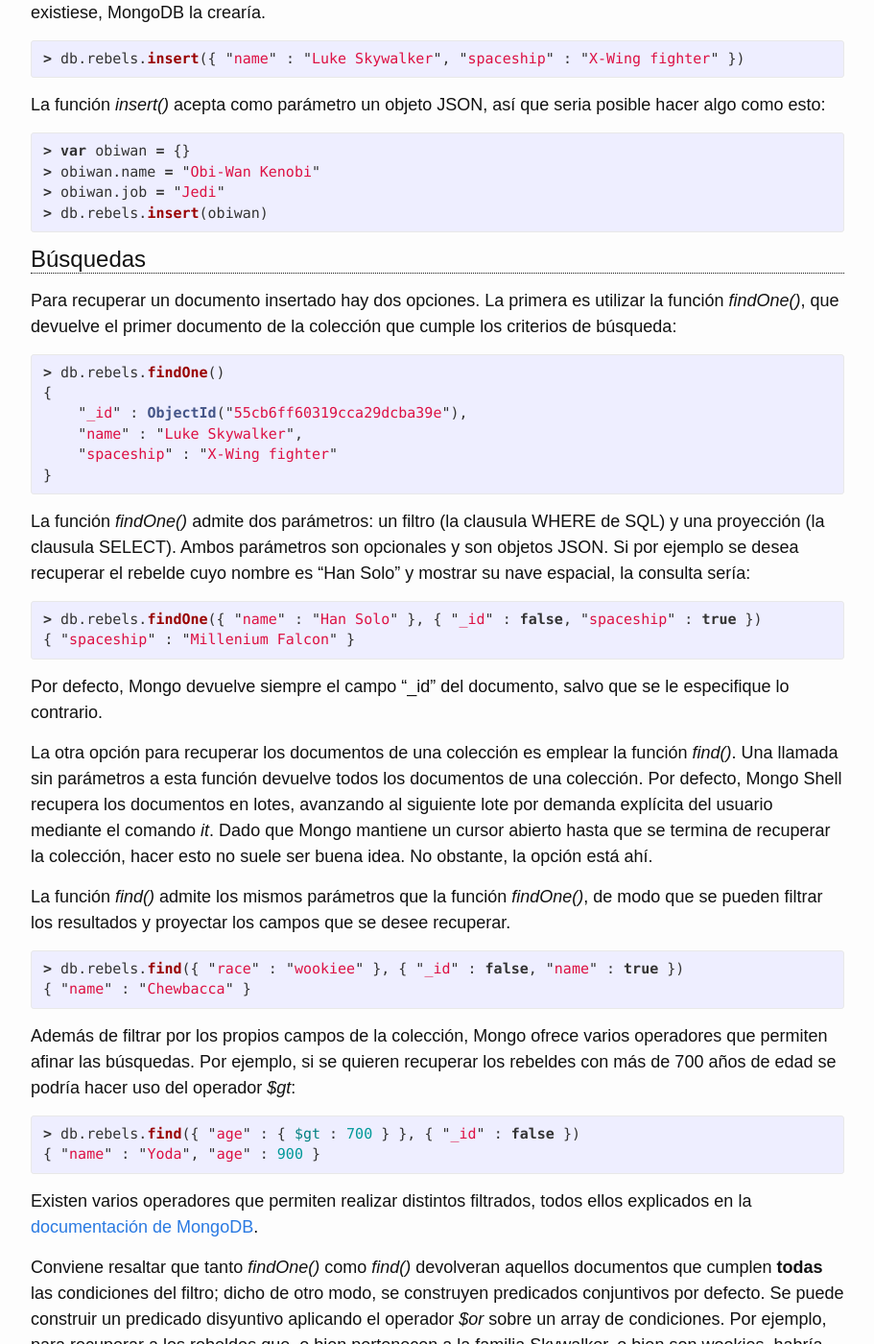
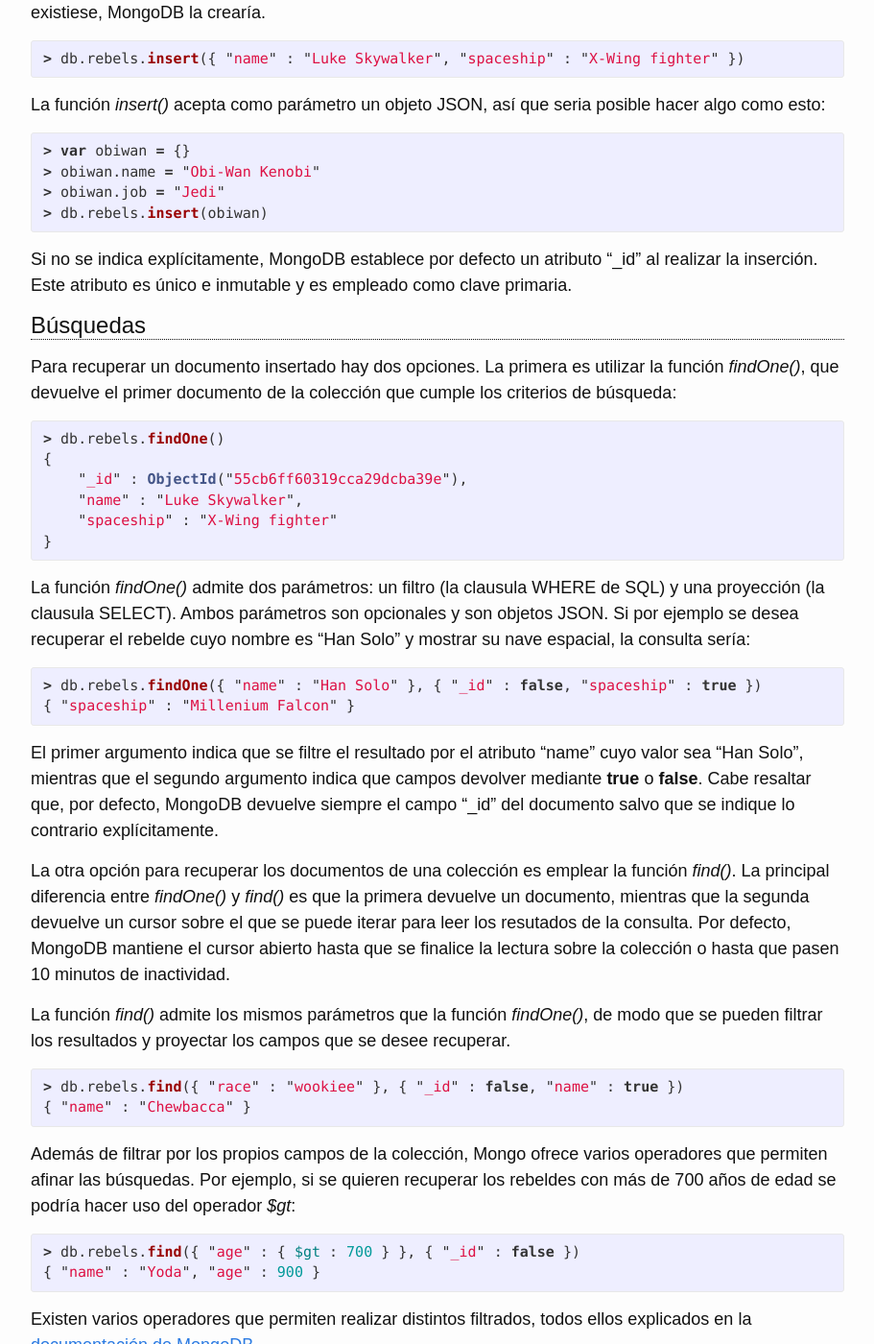
Before and after one commit to megalomono/megalomono.github.io, a Jekyll site: the page built from _posts/2015-08-12-mongodb-basic-commands.md, in a window 1280 px wide and 1400 px high, scrolled down 554 px. Shown: the whole window at 96% size, without its empty margins (38-949 px from the left). Built offline with Jekyll 4.4.1, drawn with Linux system fonts in a browser that asks for light colours; some of the changed text lies outside the part shown.

Commit message:
Corrección en post

```diff
--- a/_posts/2015-08-12-mongodb-basic-commands.md
+++ b/_posts/2015-08-12-mongodb-basic-commands.md
@@ -33,6 +33,9 @@
 > db.rebels.insert(obiwan)
 {% endhighlight %}
 
+Si no se indica explícitamente, MongoDB establece por defecto un atributo "_id" al realizar la inserción.
+Este atributo es único e inmutable y es empleado como clave primaria.
+
 ###Búsquedas
 
 Para recuperar un documento insertado hay dos opciones. La primera es utilizar la función *findOne()*,
@@ -56,14 +59,14 @@
 { "spaceship" : "Millenium Falcon" }
 {% endhighlight %}
 
-Por defecto, Mongo devuelve siempre el campo "_id" del documento, salvo que se le especifique lo
-contrario.
+El primer argumento indica que se filtre el resultado por el atributo "name" cuyo valor sea "Han Solo", mientras que
+el segundo argumento indica que campos devolver mediante **true** o **false**. Cabe resaltar que, por defecto,
+MongoDB devuelve siempre el campo "_id" del documento salvo que se indique lo contrario explícitamente.
 
-La otra opción para recuperar los documentos de una colección es emplear la función *find()*. Una llamada sin
-parámetros a esta función devuelve todos los documentos de una colección. Por defecto, Mongo Shell recupera
-los documentos en lotes, avanzando al siguiente lote por demanda explícita del usuario mediante el
-comando *it*. Dado que Mongo mantiene un cursor abierto hasta que se termina de recuperar la colección,
-hacer esto no suele ser buena idea. No obstante, la opción está ahí.
+La otra opción para recuperar los documentos de una colección es emplear la función *find()*. La principal diferencia
+entre *findOne()* y *find()* es que la primera devuelve un documento, mientras que la segunda devuelve un cursor sobre
+el que se puede iterar para leer los resutados de la consulta. Por defecto, MongoDB mantiene el cursor abierto hasta que se
+finalice la lectura sobre la colección o hasta que pasen 10 minutos de inactividad.
 
 La función *find()* admite los mismos parámetros que la función *findOne()*, de modo que se pueden filtrar
 los resultados y proyectar los campos que se desee recuperar.
@@ -124,18 +127,17 @@
 el documento a todos los efectos (a excepción del campo "_id", que es inmutable).
 
 {% highlight javascript %}
-> db.rebels.update({ "name" : "Luke Skywalker" }, { "name" : "Luke Skywalker", "affiliation" : "Light side" })
+> db.rebels.update({ "name" : "Luke Skywalker" }, { "affiliation" : "Dark side" })
 > db.rebels.find({ "name" : "Luke Skywalker"} ).pretty()
 {
     "_id" : ObjectId("55cb8670519cca29dcba3a0"),
-    "name" : "Luke Skywalker",
     "affiliation" : "Light side"
 }
 {% endhighlight %}
 
-Con esta consulta se ha actualizado a Luke Skywalker y ahora está en el lado de la luz, pero por el camino ha perdido su
-nave. Para mantener toda la información anterior habría que añadir a la consulta de modificación todos y cada uno de los
-campos del documento, sufran o no cambios. Por motivos obvios, esto es poco práctico.
+Con esta consulta se ha actualizado a Luke Skywalker y ahora está en el Lado Oscuro, pero por el camino se ha perdido el
+resto de su información. Para mantener toda la información anterior habría que añadir a la consulta de modificación todos y
+cada uno de los campos del documento, sufran o no cambios. Por motivos obvios, esto es poco práctico.
 
 Para evitar este problema existe el segundo modo de ejecutar la función, que es básicamente igual a lo anterior pero con
 una pequeña modificación que consiste en el uso del operador *$set*. Por ejemplo, para que Luke se pase al lado oscuro,
@@ -151,8 +153,8 @@
 }
 {% endhighlight %}
 
-Este último método es mucho más práctico y seguro, ya que no es necesario conocer y propagar todos los campos de un documento
-para conservar su información.
+De esta forma se le indica a MongoDB que únicamente debe actualizar el campo "affiliation". Este último método es mucho más
+práctico y seguro, ya que no es necesario conocer y propagar todos los campos de un documento para conservar su información.
 
 Se puede eliminar un campo que ya no sea necesario ejecutando la función *update()* con el operador *$unset* e indicando
 los campos a eliminar.
```
